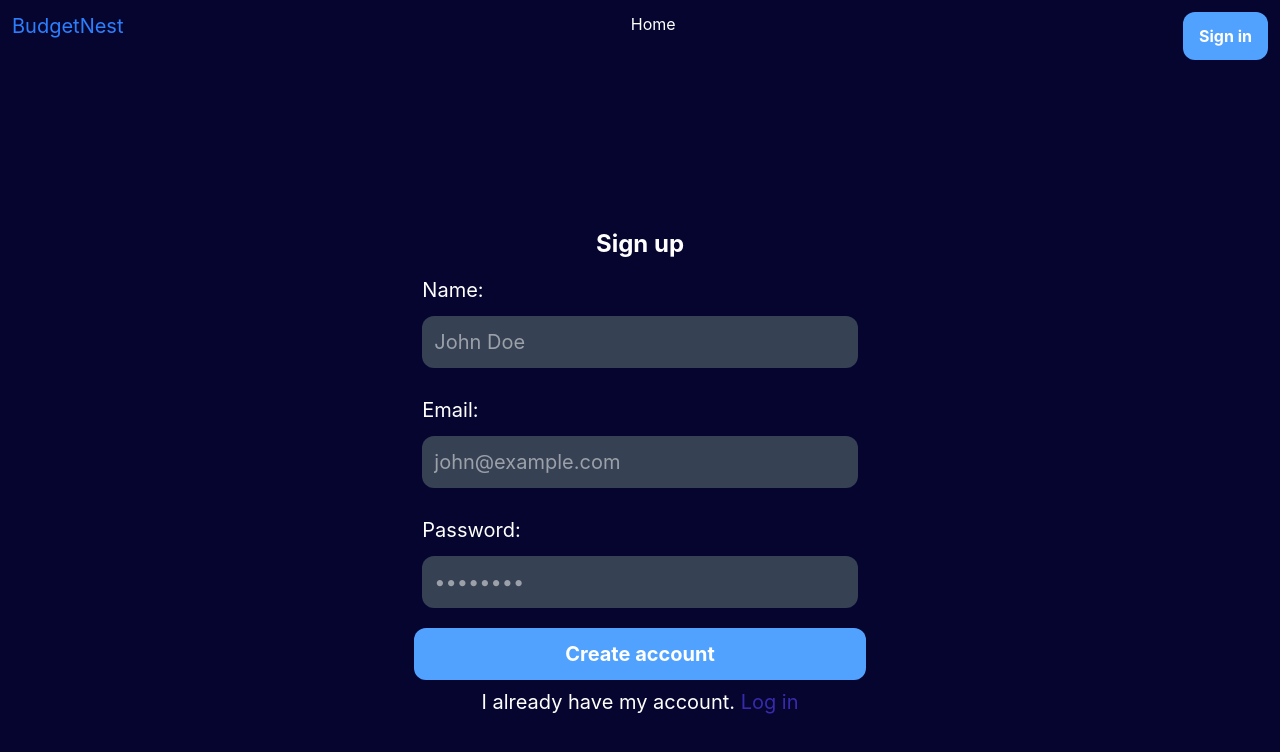
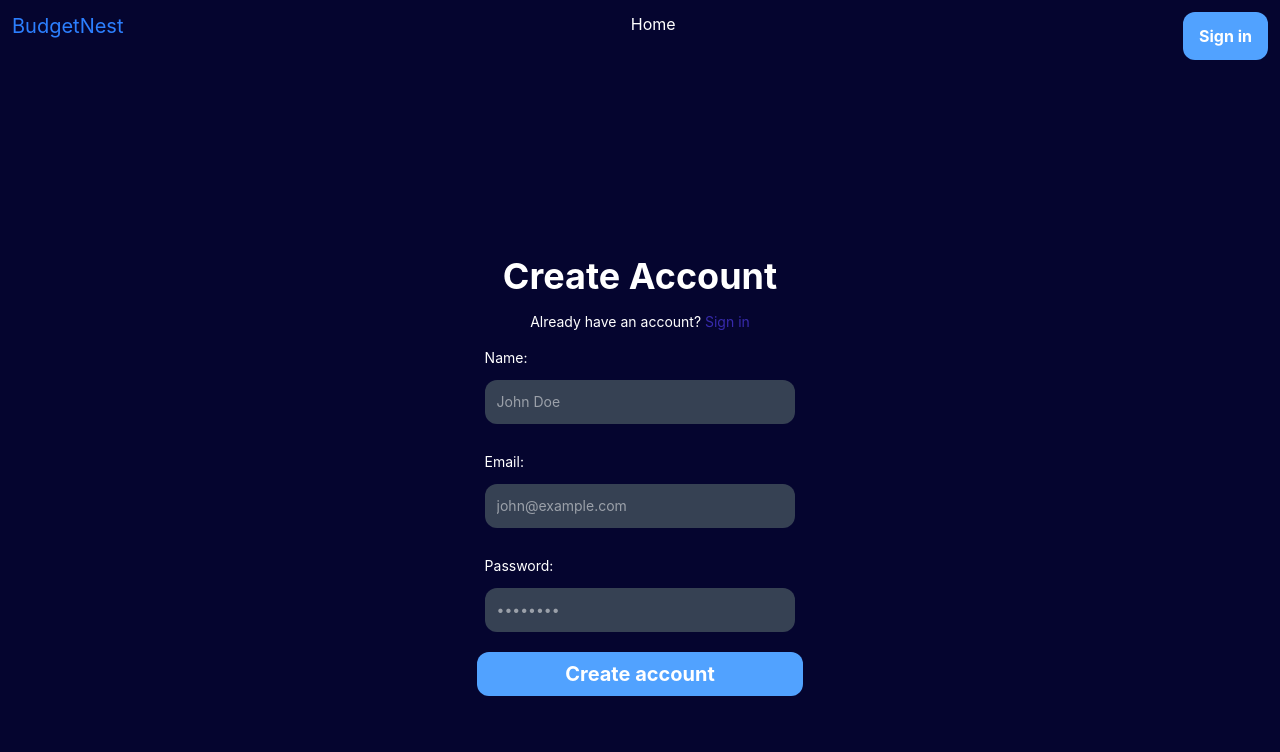
Before and after one commit to Maksas2002/Projektas1, a React (Vite) app in the folder front/: page /signup in a window 1280 px wide. Shown: the top 752 px of the page. Built offline with nearby package versions, Linux system fonts and the light colour scheme; no server answers.

Commit message:
Added delete funcion

```diff
--- a/front/src/compoments/Header.jsx
+++ b/front/src/compoments/Header.jsx
@@ -1,9 +1,27 @@
-import { useContext } from "react";
+import axios from "axios";
+import { useContext, useState } from "react";
 import { UserContext } from "../contexts/UserContext";
-import { Link } from "react-router";
+import { Link, useNavigate } from "react-router";
+import { handleErrors } from "../utils/errorhandling";
+
+const API_URL = import.meta.env.VITE_API_URL;
 
 function Header() {
-    const { user } = useContext(UserContext);
+    const { user, setUser } = useContext(UserContext);
+    const navigate = useNavigate();
+    const [showModal, setShowModal] = useState(false);
+
+    const DeleteYourAccount = async () => {
+        try {
+            await axios.delete(`${API_URL}/users/me`, { withCredentials: true });
+
+            setShowModal(false)
+            setUser(null);
+            navigate("/");
+        } catch (error) {
+            handleErrors(error);
+        }
+    }
 
     return(
         <>
@@ -22,9 +40,36 @@ function Header() {
                 </div>
                 <div className="flex justify-center items-center">
                     <button className="bg-blue-400 hover:bg-blue-500 mx-3 p-3 font-bold">Log out</button>
-                    <button className="bg-red-400  hover:bg-red-500 mx-3 py-3 px-5 text-sm  font-bold">Delete your Account</button>
+                    <button onClick={() => setShowModal(true)} className="bg-red-400  hover:bg-red-500 mx-3 py-3 px-5 text-sm  font-bold">Delete your Account</button>
                 </div>
             </>}
+
+            {showModal && (
+                <div className="fixed inset-0 bg-black/50 flex items-center justify-center z-50">
+                    <div className="p-6 border rounded-lg shadow-lg max-w-sm w-full text-center">
+                    <p className="mb-6 text-lg font-medium">
+                        Are you sure you want to delete your account?
+                    </p>
+
+                    <div className="flex gap-4 justify-center">
+                        <button
+                        onClick={DeleteYourAccount}
+                        className="bg-red-400 text-white px-4 py-2 rounded hover:bg-red-500"
+                        >
+                        Yes
+                        </button>
+
+                        <button
+                        onClick={() => setShowModal(false)}
+                        className="bg-blue-400 px-4 py-2 rounded hover:bg-blue-500"
+                        >
+                        No
+                        </button>
+                    </div>
+                    </div>
+                </div>
+            )}
+
         </>
     )
 }
--- a/front/src/compoments/LoginForm.jsx
+++ b/front/src/compoments/LoginForm.jsx
@@ -28,12 +28,12 @@ function LoginForm() {
             <div className="min-h-screen flex flex-col justify-center text-center items-center">
                 <form onSubmit={handleSubmit(onSubmit)} className="text-xl text-white p-2">
                     <h3 className="m-2 text-4xl font-bold">Welcome back</h3>
-                    <div className="p-2">
+                    <div className="p-2 text-sm">
                         <p>
                             I dont have account <Link to="/signup" className="text-blue-400 hover:text-blue-500">Sign up</Link>
                         </p>
                     </div>
-                    <div className="p-2 text-start">
+                    <div className="p-2 text-start text-sm">
                         <label>Email: </label>
                         <input
                         id="email"
@@ -49,7 +49,7 @@ function LoginForm() {
                         )}
                     </div>
 
-                    <div className="p-2 text-start">
+                    <div className="p-2 text-start text-sm">
                         <label>Password:</label>
                         <input
                         id="password"
@@ -64,9 +64,9 @@ function LoginForm() {
                             <p className="text-red-500 text-sm">{errors.password.message}</p>
                         )}
                     </div>
-                    <button className="w-full p-3 bg-blue-400 hover:bg-blue-500 font-bold" type="submit">Login</button>
+                    <button className="w-full p-2 bg-blue-400 hover:bg-blue-500 font-bold" type="submit">Login</button>
 
-                    <div className="text-red-800">{error}</div>
+                    <div className="text-red-800 text-sm">{error}</div>
                 </form>
             </div>
         </>
--- a/front/src/compoments/SignupForm.jsx
+++ b/front/src/compoments/SignupForm.jsx
@@ -39,8 +39,13 @@ function SignupForm(){
             <div className="min-h-screen flex flex-col justify-center text-center items-center">
 
                 <form onSubmit={handleSubmit(onSubmit)} className="text-xl text-white p-2">
-                    <h3 className="m-2 text-2xl font-bold">Sign up</h3>
-                    <div className="p-2 text-start">
+                    <h3 className="m-2 text-4xl font-bold">Create Account</h3>
+                    <div className="p-2 text-sm">
+                        <p>
+                            Already have an account? <Link to="/login" className="text-indigo-800 hover:text-indigo-900">Sign in</Link>
+                        </p>
+                    </div>
+                    <div className="p-2 text-start text-sm">
                         <label>Name:</label>
                         <input
                         id="name"
@@ -56,7 +61,7 @@ function SignupForm(){
                         )}
                     </div>
 
-                    <div className="p-2 text-start">
+                    <div className="p-2 text-start text-sm">
                         <label>Email:</label>
                         <input
                         id="email"
@@ -72,7 +77,7 @@ function SignupForm(){
                         )}
                     </div>
 
-                    <div className="p-2 text-start">
+                    <div className="p-2 text-start text-sm">
                         <label>Password:</label>
                         <input
                         id="password"
@@ -88,13 +93,8 @@ function SignupForm(){
                         )}
                     </div>
 
-                    <button className="p-3 w-full bg-blue-400 hover:bg-blue-500 font-bold" type="submit">Create account</button>
-                    <div className="p-2">
-                        <p>
-                            I already have my account. <Link to="/login" className="text-indigo-800 hover:text-indigo-900">Log in</Link>
-                        </p>
-                    </div>
-                    <div className="text-red-800">{error}</div>
+                    <button className="p-2 w-full bg-blue-400 hover:bg-blue-500 font-bold" type="submit">Create account</button>
+                    <div className="text-red-800 text-sm">{error}</div>
                 </form>
             </div>
         </>
```
